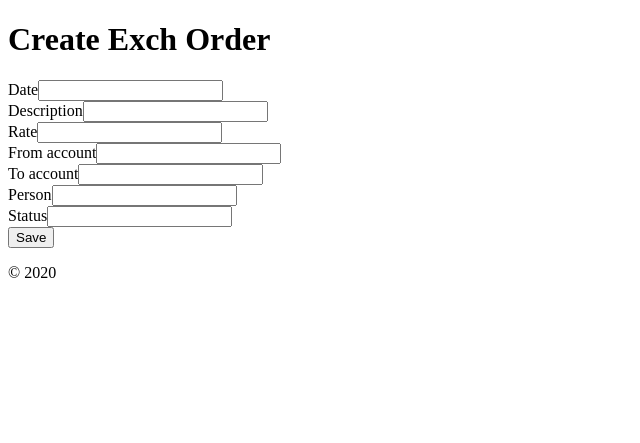
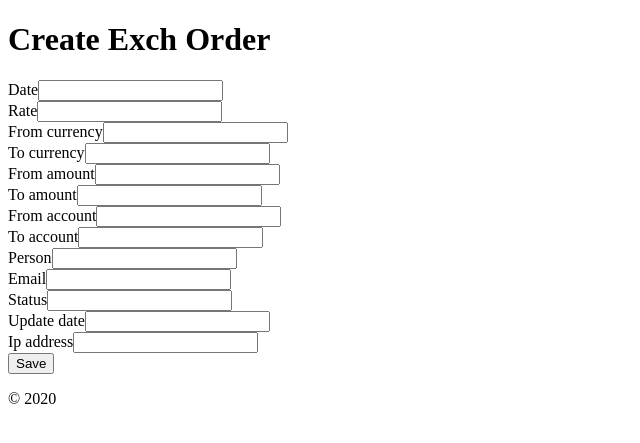
Before and after one commit to vladlay/currency-exchanger, a Yii app: template frontend/views/exch-order/create.php in a window 1280 px wide. Shown: the top 443 px of the page, without its empty margins (0-640 px from the left). Run offline with PHP 8.4 and a stand-in for Yii, Linux system fonts and the light colour scheme; the template is opened without the code that fills it, so the values that code supplies are empty; form fields are guessed from the names that the template uses; some libraries are stand-ins or nearby versions.

Commit message:
Update frontend views

```diff
--- a/frontend/views/exch-order/_form.php
+++ b/frontend/views/exch-order/_form.php
@@ -14,9 +14,15 @@ use yii\widgets\ActiveForm;
 
     <?= $form->field($model, 'date')->textInput(['maxlength' => true]) ?>
 
-    <?= $form->field($model, 'description')->textInput(['maxlength' => true]) ?>
+    <?= $form->field($model, 'rate')->textInput(['maxlength' => true]) ?>
 
-    <?= $form->field($model, 'rate')->textInput() ?>
+    <?= $form->field($model, 'from_currency')->textInput(['maxlength' => true]) ?>
+
+    <?= $form->field($model, 'to_currency')->textInput(['maxlength' => true]) ?>
+
+    <?= $form->field($model, 'from_amount')->textInput(['maxlength' => true]) ?>
+
+    <?= $form->field($model, 'to_amount')->textInput(['maxlength' => true]) ?>
 
     <?= $form->field($model, 'from_account')->textInput(['maxlength' => true]) ?>
 
@@ -24,7 +30,13 @@ use yii\widgets\ActiveForm;
 
     <?= $form->field($model, 'person')->textInput(['maxlength' => true]) ?>
 
+    <?= $form->field($model, 'email')->textInput(['maxlength' => true]) ?>
+
     <?= $form->field($model, 'status')->textInput(['maxlength' => true]) ?>
+
+    <?= $form->field($model, 'update_date')->textInput(['maxlength' => true]) ?>
+
+    <?= $form->field($model, 'ip_address')->textInput(['maxlength' => true]) ?>
 
     <div class="form-group">
         <?= Html::submitButton('Save', ['class' => 'btn btn-success']) ?>
```
Also changed, not shown: frontend/views/exch-direction/index.php (+0 -10 lines), frontend/views/exch-order/_search.php (+15 -3 lines), frontend/views/exch-order/view.php (+7 -1 lines).
